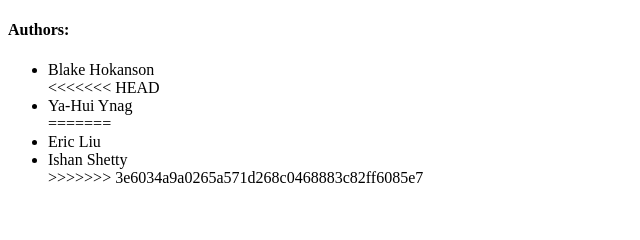
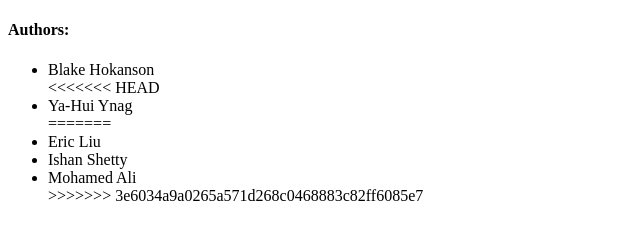
Before and after one commit to Eric-Liu1/hw1, a plain HTML site: page index.html in a window 1280 px wide. Shown: the whole page, without its empty margins (0-640 px from the left). Drawn offline with Linux system fonts and the light colour scheme.

Commit message:
"added my name"

```diff
--- a/index.html
+++ b/index.html
@@ -14,6 +14,7 @@
 =======
             <li>Eric Liu</li>
             <li>Ishan Shetty</li>
+            <li>Mohamed Ali</li>
 >>>>>>> 3e6034a9a0265a571d268c0468883c82ff6085e7
         </ul>
     </body>
```
